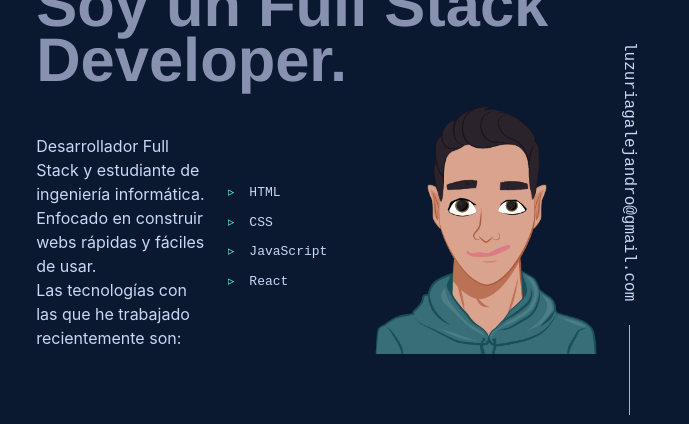
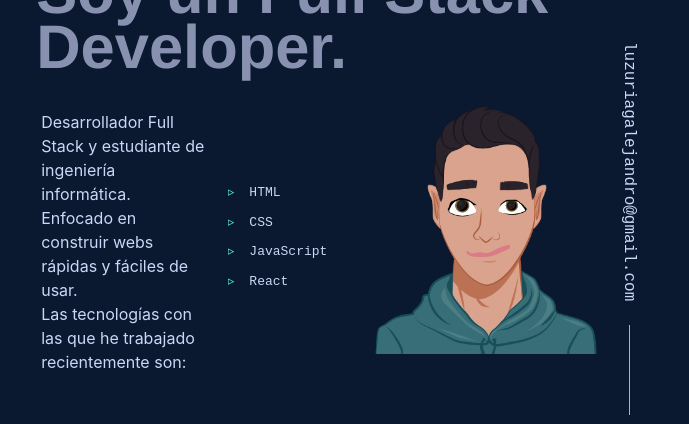
Before and after one commit to alejandroluzuriaga/Portfolio-Personal, a website built with Vite: page index.html in a window 768 px wide. Shown: the part 385-809 px from the top of the page, 79-768 px from the left. Built offline with nearby package versions, Linux system fonts and the light colour scheme.

Commit message:
Correccion de propiedad responsive en tablet para el texto de definicion en HOME

```diff
--- a/style.css
+++ b/style.css
@@ -105,6 +105,7 @@ h1, h2, h3, h4, h5, h6{
   font-family: 'Roboto', sans-serif;
   z-index: 2;
   transition: var(--transition);
+  opacity: 0.98;
 }
 
 .header-wrap{
@@ -433,6 +434,10 @@ h1, h2, h3, h4, h5, h6{
     height: 250px;
     background: transparent;
   }
+
+  .social-media-mobile-and-tablet p{
+    padding-left: 5px;
+  }
   /* HOME END */
 }
 
```
